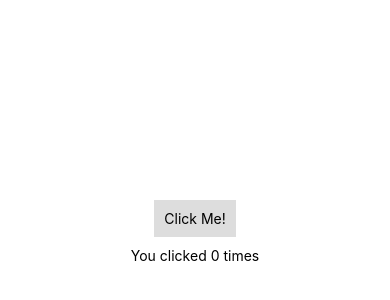
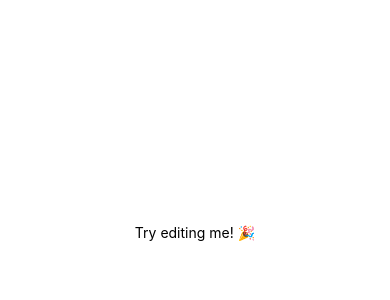
Before and after one commit to 3loomin/React-Native, a React Native app: screen / in a window 390 px wide. Shown: the part 190-490 px from the top of the page. Built offline with nearby package versions, Linux system fonts and the light colour scheme.

Commit message:
Interactive Examples

```diff
--- a/App.js
+++ b/App.js
@@ -1,50 +1,14 @@
-import React, { Component } from 'react';
-import {
-  StyleSheet,
-  TouchableOpacity,
-  Text,
-  View,
-} from 'react-native';
+import React from "react";
+import { Text, View } from 'react-native';
 
-class App extends Component {
-  state = {
-    count : 0
-  }
-  onPress = () => {
-    this.setState({
-      count: this.state.count + 1
-    })
-  }
-  render(){
-    return(
-      <View style = {styles.container}>
-        <TouchableOpacity
-          style = {styles.button}
-          onPress = {this.onPress}
-        >
-          <Text>Click Me!</Text>
-        </TouchableOpacity>
-        <View>
-          <Text>
-            You clicked { this.state.count } times
-          </Text>
-        </View>
-      </View>
-    )
-  }
+const YourApp = () => {
+  return(
+    <View style ={{ flex: 1, justifyContent: "center", alignItems: "center"}} >
+      <Text>
+        Try editing me! 🎉
+      </Text>
+    </View>
+  );
 }
 
-const styles = StyleSheet.create({
-  container: {
-    flex: 1,
-    justifyContent: 'center',
-    alignItems: 'center'
-  },
-  button: {
-    alignItems: 'center',
-    backgroundColor: '#DDDDDD',
-    padding: 10,
-    marginBottom: 10
-   }
-})
-export default App;
+export default YourApp;
```
